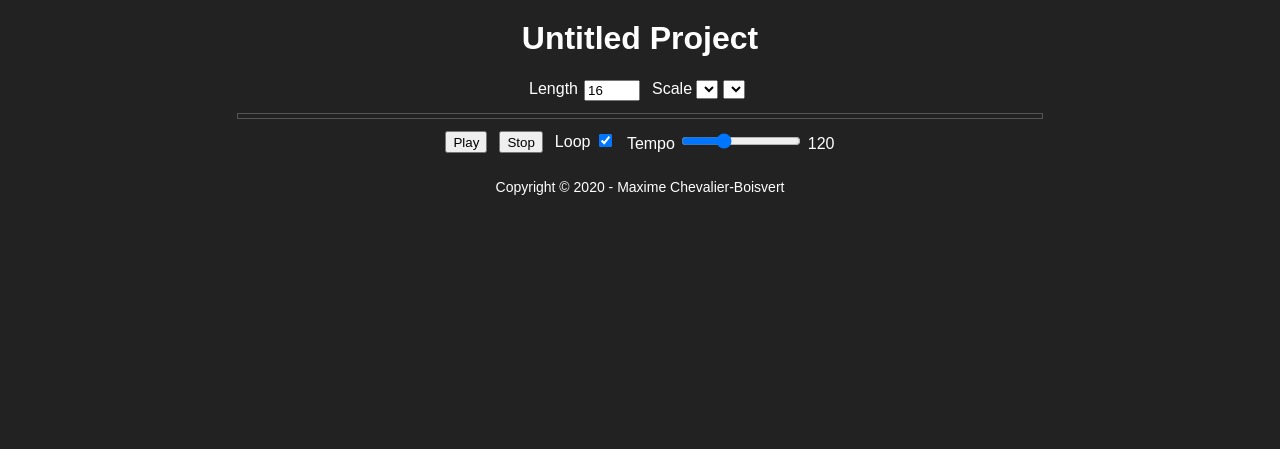
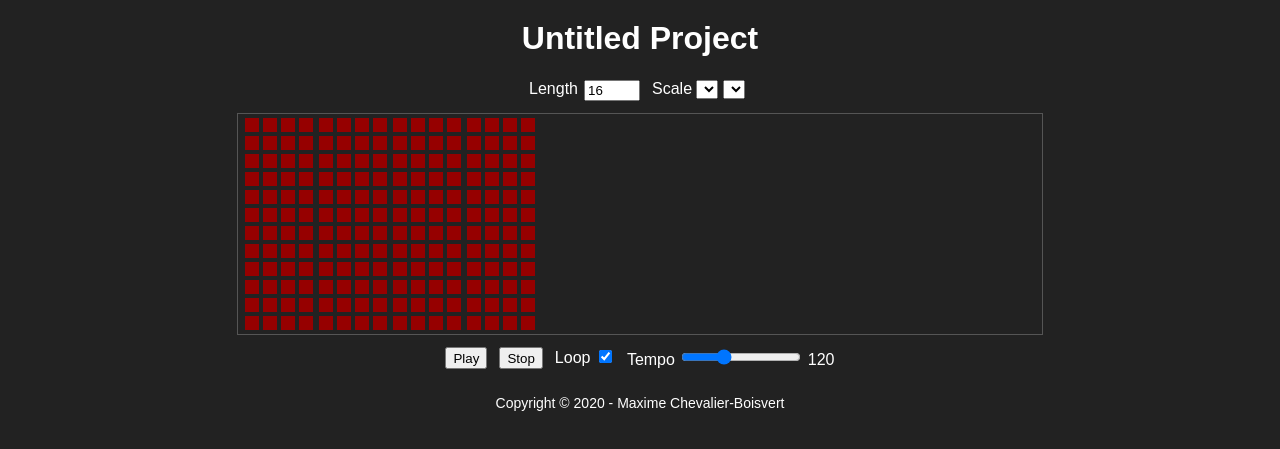
Before and after one commit to maximecb/acidlines, a website with bundled scripts: page public/index.html in a window 1280 px wide. Shown: the part 49-498 px from the top of the page. Built offline with nearby package versions, Linux system fonts and the light colour scheme.

Commit message:
Basic grid displaying

```diff
--- a/public/controller.js
+++ b/public/controller.js
@@ -2,5 +2,12 @@ export class Controller
 {
     constructor(model, view)
     {
+        model.regSelectPat((idx, pat) => view.selectPat(idx, pat));
+        model.regSetLength(l => view.setLength(l));
+
+
+
+
+
     }
 }
--- a/public/guiview.js
+++ b/public/guiview.js
@@ -5,26 +5,111 @@ export class GUIView
         // TODO: fetch button elements from document
         // For now, we don't need any?
 
-        // TODO: fetch pattern div
-        this.gridDiv = document.getElementById('grid_div');
+        // Fetch the pattern div
+        this.patDiv = document.getElementById('pat_div');
 
         // The cell divs are indexed by step index
-        // Each cell has an inner and an outer div
-        // The outer div reacts to clicks
-        // The inner div is the colored part
         this.cellDivs = [];
+    }
+
+    selectPat(patIdx, patData)
+    {
+        const numRows = 12;
+        const onColor = 'rgb(255,0,0)';
+        const offColor = 'rgb(150,0,0)';
+
+        var numSteps = patData.length;
+        var numBars = Math.ceil(numSteps / 16);
+
+        let cellDivs = this.cellDivs;
+
+        function makeCell(i, j, cellOn)
+        {
+            // The outer cell div is the element reacting to clicks
+            // It's larger and therefore easier to click
+            var cell = document.createElement('div');
+            cell.style['display'] = 'inline-block';
+
+            // The inner div is the colored/highlighted element
+            var inner = document.createElement('div');
+            inner.style['display'] = 'inline-block';
+            inner.style['width'] = '14px';
+            inner.style['height'] = '14px';
+            inner.style['margin'] = '2px';
+            inner.style['margin-left'] = (i%4 == 0)? '3px':'2px';
+            inner.style['margin-right'] = (i%4 == 3)? '3px':'2px';
+            inner.style['background-color'] = cellOn? onColor:offColor;
+            cell.appendChild(inner);
+
+            console.log(i, j);
+            console.log(cellDivs);
+            cellDivs[i][j] = inner;
+
+            return cell;
+        }
+
+        function makeBar(barIdv)
+        {
+            var bar = document.createElement('div');
+            bar.style['display'] = 'inline-block';
+            bar.style['margin'] = '0px 2px';
+
+            for (var j = 0; j < numRows; ++j)
+            {
+                var row = document.createElement('div');
+
+                for (var i = 0; i < 16; ++i)
+                {
+                    var stepIdx = barIdx * 16 + i;
+                    let cellOn = (patData.notes[stepIdx] === j);
+                    var cell = makeCell(stepIdx, numRows - j - 1, cellOn);
+                    row.appendChild(cell);
+                }
+
+                bar.appendChild(row);
+            }
+
+            return bar;
+        }
+
+        // Remove the old bar divs
+        while (this.patDiv.firstChild)
+            this.patDiv.firstChild.remove();
+
+        // Clear the cell divs arrays
+        for (let i = 0; i < numSteps; ++i)
+            this.cellDivs[i] = [];
+
+        for (var barIdx = 0; barIdx < numBars; ++barIdx)
+        {
+            var barDiv = document.createElement('div');
+            barDiv.style['display'] = 'inline-block';
+            this.patDiv.appendChild(barDiv);
+
+            var bar = makeBar(barIdx);
+            barDiv.appendChild(bar);
+
+            // If this is not the last bar, add a separator
+            if (barIdx < numBars - 1)
+            {
+                var barHeight = numRows * 18;
+                var sep = document.createElement('div');
+                sep.style['display'] = 'inline-block';
+                sep.style['width'] = '3px';
+                sep.style['height'] = (barHeight - 4) + 'px';
+                sep.style['background'] = '#900';
+                sep.style['margin'] = '2px 1px';
+                barDiv.appendChild(sep);
+            }
+        }
     }
 
     setLength(newLen)
     {
+        if (newLen == this.cellDivs.length)
+            return;
 
-
-
-
-
-
-
-
+        throw TypeError('not yet implemented');
     }
 
     setCell(stepIdx, rowIdx)
--- a/public/index.html
+++ b/public/index.html
@@ -58,7 +58,7 @@
 
             </div>
 
-            <div id="grid_div">
+            <div id="pat_div">
             </div>
 
             <div id="buttons_div">
--- a/public/model.js
+++ b/public/model.js
@@ -33,10 +33,10 @@ export class Model
 
             patterns: [
                 {
-                    length: 8,
-                    notes: [null, null, null, null, null, null, null, null],
-                    shift: [0, 0, 0, 0, 0, 0, 0, 0],
-                    accent: [0, 0, 0, 0, 0, 0, 0, 0],
+                    length: 16,
+                    notes: [null, null, null, null, null, null, null, null, null, null, null, null, null, null, null, null],
+                    shift: [0, 0, 0, 0, 0, 0, 0, 0, 0, 0, 0, 0, 0, 0, 0, 0],
+                    accent: [0, 0, 0, 0, 0, 0, 0, 0, 0, 0, 0, 0, 0, 0, 0, 0],
                 }
             ],
 
@@ -57,18 +57,15 @@ export class Model
 
         let pat = this.data.patterns[patIdx];
 
+        let patCopy = {
+            length: pat.length,
+            notes: [...pat.notes],
+            shift: [...pat.shift],
+            accent: [...pat.accent],
+        }
+
         // Notify relevant update callbacks
-        this.selectPatCbs.forEach(cb => cb(patIdx));
-        this.setLengthCbs.forEach(cb => cb(pat.length));
-
-        // Update all steps
-        for (let i = 0; i < pat.length; ++i)
-        {
-            this.setStepCbs.forEach(cb => cb(i, pat.notes[i]));
-
-            // TODO:
-            //accent, shift
-        }
+        this.selectPatCbs.forEach(cb => cb(patIdx, patCopy));
     }
 
     setStep(stepIdx, rowIdx)
@@ -89,16 +86,16 @@ export class Model
 
     regSelectPat(cb)
     {
-        this.selectPatCbs.append(cb);
+        this.selectPatCbs.push(cb);
     }
 
     regSetLength(cb)
     {
-        this.setLengthCbs.append(cb);
+        this.setLengthCbs.push(cb);
     }
 
     regSetStep(cb)
     {
-        this.setStepCbs.append(cb);
+        this.setStepCbs.push(cb);
     }
 }
--- a/public/style.css
+++ b/public/style.css
@@ -146,7 +146,7 @@ div.tabcontent
     /*border: 2px solid white;*/
 }
 
-#grid_div {
+#pat_div {
     width: 800px;
     margin: 12px auto;
     border: 1px solid #555;
```
